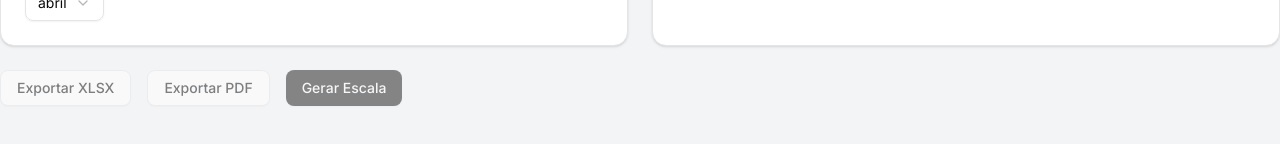
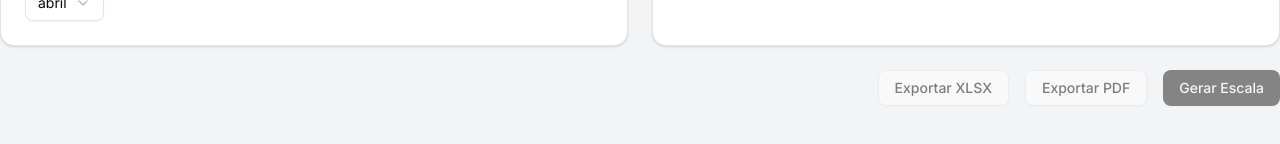
Before and after one commit to GustavoOrelio/Lista-CCB, a Next.js app: page /escalas in a window 1280 px wide. Shown: the part 362-506 px from the top of the page. Built offline with nearby package versions, Linux system fonts and the light colour scheme; no server answers; the database is empty.

Commit message:
style: align export button to the right in EscalasPage for improved layout

```diff
--- a/app/escalas/page.tsx
+++ b/app/escalas/page.tsx
@@ -398,7 +398,7 @@ export default function EscalasPage() {
         </Card>
       </div>
 
-      <div className="flex gap-4 mt-6">
+      <div className="flex gap-4 mt-6 justify-end">
         <Button
           variant="outline"
           onClick={handleExportarXLSX}
```
